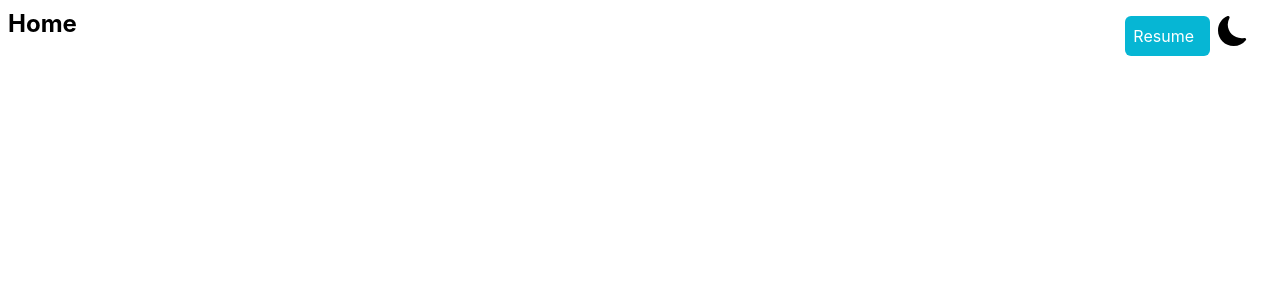
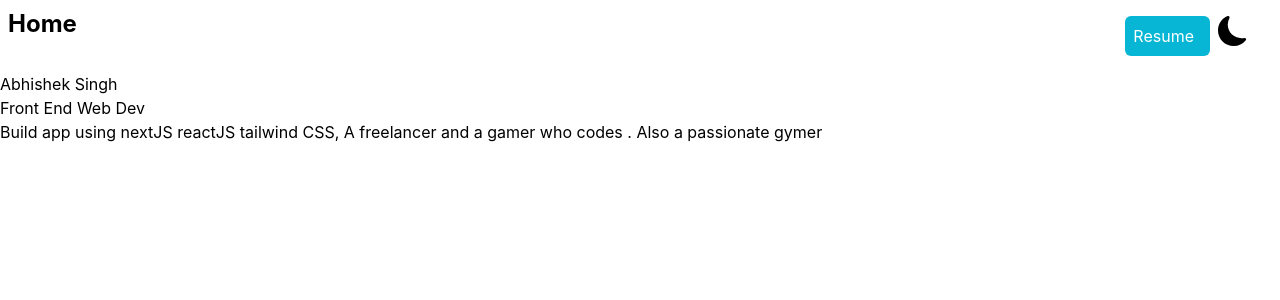
Before and after one commit to kunwarabhi7/nextjs-portfolio, a Next.js app: page / in a window 1280 px wide. Shown: the top 300 px of the page. Built offline with nearby package versions, Linux system fonts and the light colour scheme.

Commit message:
added HOME component

```diff
--- /dev/null
+++ b/components/HomeScreen.jsx
@@ -0,0 +1,13 @@
+import React from 'react'
+
+const HomeScreen = () => {
+  return (
+    <div>
+      <h1>Abhishek Singh</h1>
+      <h2>Front End Web Dev</h2>
+      <p>Build app using nextJS reactJS tailwind CSS, A freelancer and a gamer who codes . Also a passionate gymer</p>
+    </div>
+  )
+}
+
+export default HomeScreen
--- a/pages/index.js
+++ b/pages/index.js
@@ -1,5 +1,7 @@
 import Head from 'next/head'
 import NavBar from '../components/NavBar'
+import HomeScreen from '../components/HomeScreen'
+
 export default function Home() {
   return (
     <div>
@@ -11,6 +13,7 @@ export default function Home() {
 
       <main>
      <NavBar />
+     <HomeScreen />
       </main>
 
     </div>
```
